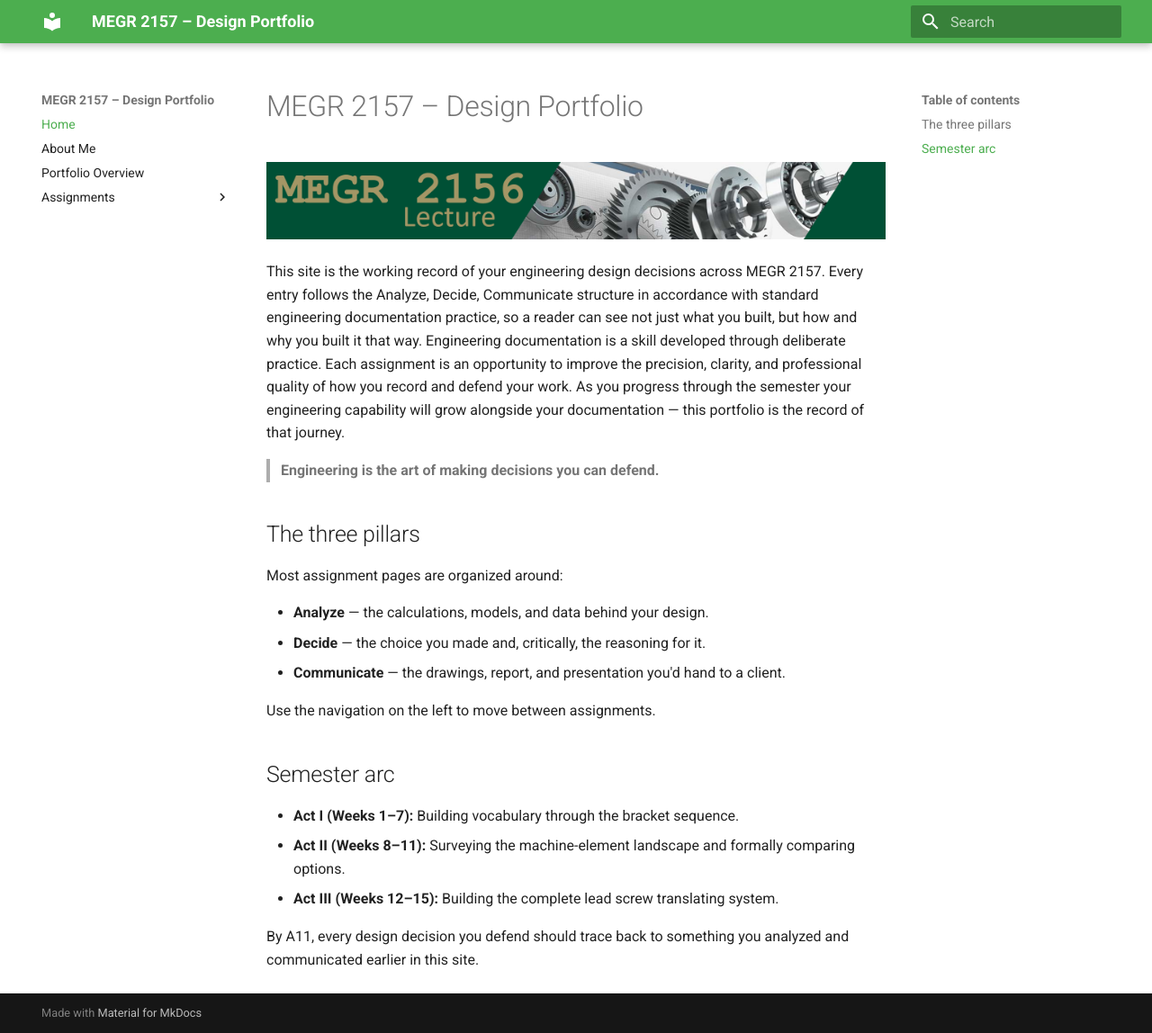
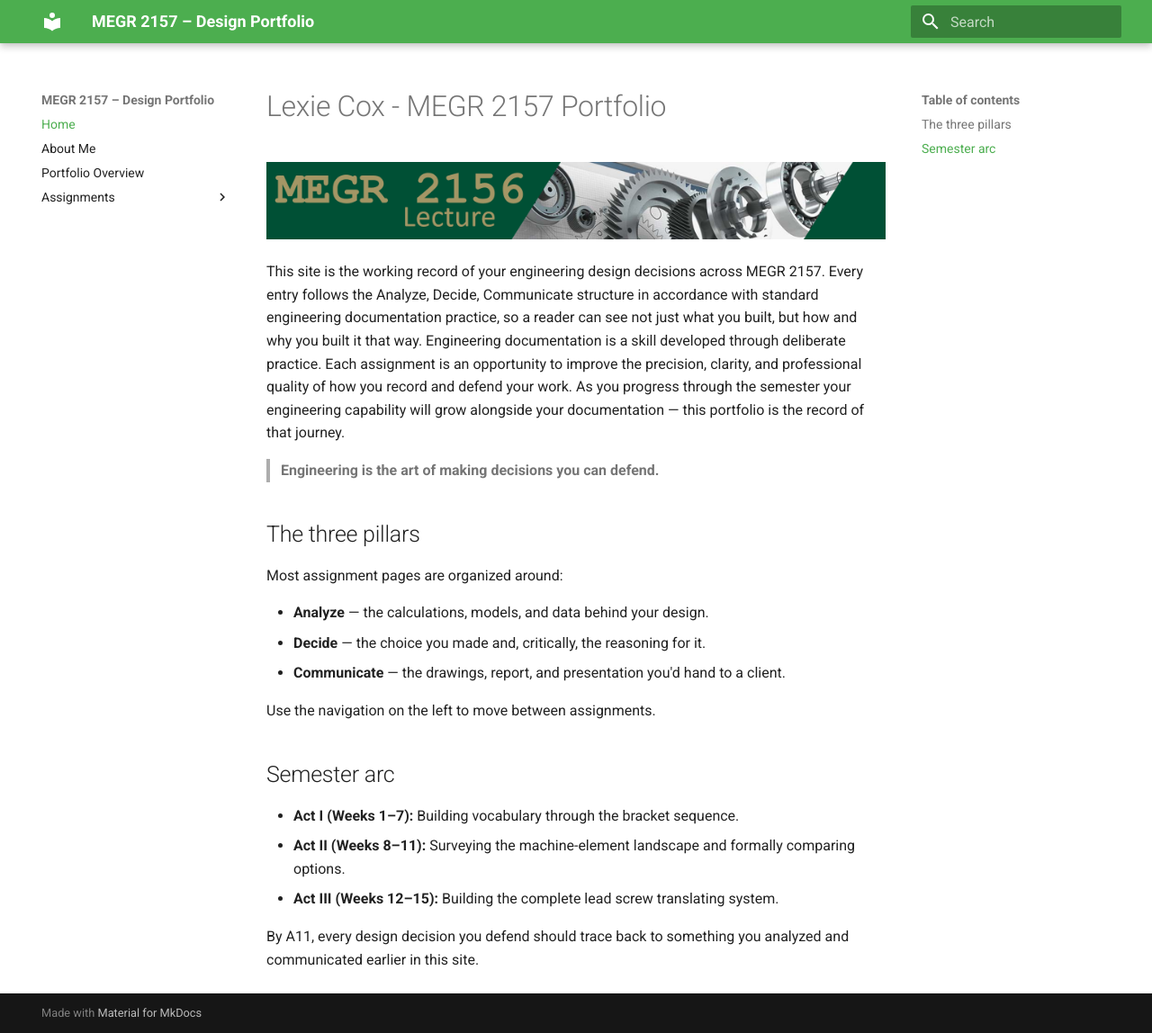
Before and after one commit to lexiecox628/megr2157-portfolio, an MkDocs documentation site: the page built from docs/index.md, in a window 1280 px wide and 1148 px high. Shown: the whole window at 90% size. Built offline with MkDocs 1.6.1 and Material for MkDocs 9.7.7, drawn with Linux system fonts in a browser that asks for light colours.

Commit message:
Initial Site Setup

```diff
--- a/docs/index.md
+++ b/docs/index.md
@@ -1,4 +1,4 @@
-# MEGR 2157 – Design Portfolio
+# Lexie Cox - MEGR 2157 Portfolio
 
 ![MEGR 2156-7 Title](MEGR2156title.png)
 
```
